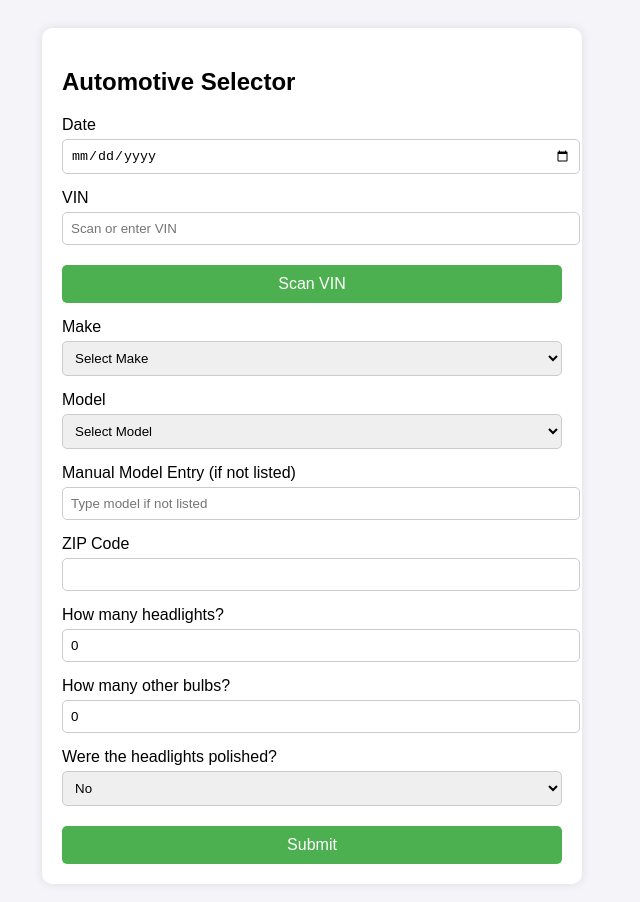
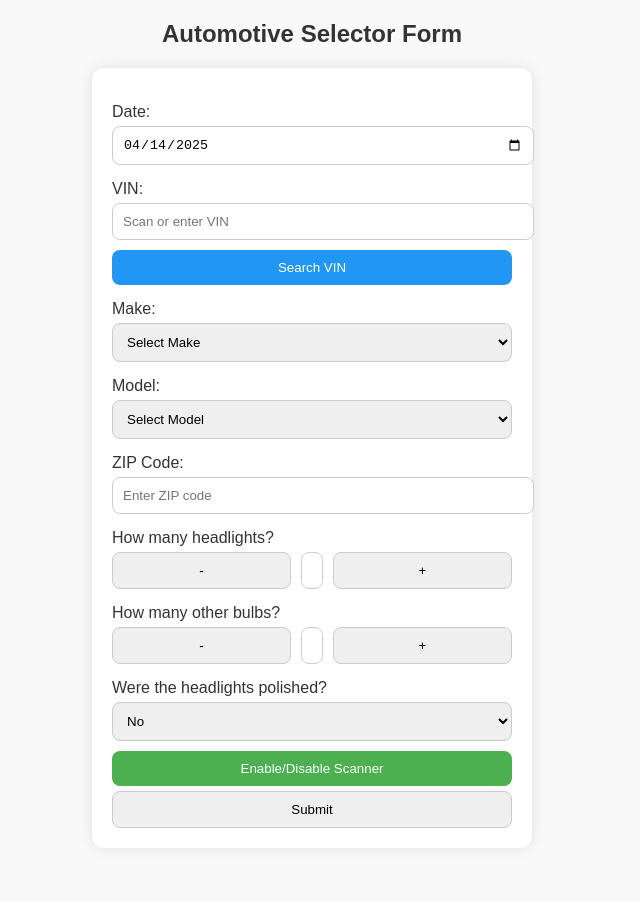
Before and after one commit to ncrtomdotorg/autolight, a plain HTML site: page index.html in a window 1280 px wide. Shown: the whole page, without its empty margins (328-968 px from the left). After the commit the page ends 868 px from the top, so only its background shows below. Drawn offline with Linux system fonts and the light colour scheme; no server answers.

Commit message:
Update index.html

```diff
--- a/index.html
+++ b/index.html
@@ -5,163 +5,241 @@
   <meta name="viewport" content="width=device-width, initial-scale=1.0"/>
   <title>Automotive Selector Form</title>
   <style>
-    body { font-family: Arial, sans-serif; background: #f4f4f9; padding: 20px; }
-    form { background: #fff; padding: 20px; border-radius: 10px; max-width: 500px; margin: auto; box-shadow: 0 0 10px rgba(0,0,0,0.1); }
-    label { display: block; margin-top: 15px; }
-    input, select { width: 100%; padding: 8px; margin-top: 5px; border-radius: 5px; border: 1px solid #ccc; }
-    button { margin-top: 20px; padding: 10px; width: 100%; background: #4CAF50; color: white; border: none; border-radius: 5px; font-size: 16px; }
-    #successMessage { display: none; text-align: center; margin-top: 20px; color: green; }
-    .loader { display: none; text-align: center; margin-top: 20px; }
+    body {
+      font-family: Arial, sans-serif;
+      margin: 20px;
+      background: #f9f9f9;
+      color: #333;
+    }
+    h2 {
+      text-align: center;
+    }
+    form {
+      max-width: 400px;
+      margin: auto;
+      background: white;
+      padding: 20px;
+      border-radius: 12px;
+      box-shadow: 0 0 15px rgba(0,0,0,0.1);
+    }
+    label {
+      display: block;
+      margin-top: 15px;
+    }
+    input, select, button {
+      width: 100%;
+      padding: 10px;
+      margin-top: 5px;
+      border-radius: 8px;
+      border: 1px solid #ccc;
+    }
+    .stepper {
+      display: flex;
+      align-items: center;
+      gap: 10px;
+    }
+    .stepper input {
+      flex: 1;
+    }
+    #scanner {
+      width: 100%;
+      margin-top: 15px;
+      display: none;
+    }
+    .toggle-button {
+      background-color: #4CAF50;
+      color: white;
+      border: none;
+      margin-top: 10px;
+    }
+    .search-btn {
+      background-color: #2196F3;
+      color: white;
+      border: none;
+      margin-top: 10px;
+    }
+    .success {
+      color: green;
+      text-align: center;
+    }
+    .error {
+      color: red;
+      text-align: center;
+    }
   </style>
-  <script src="https://unpkg.com/html5-qrcode/minified/html5-qrcode.min.js" type="text/javascript"></script>
 </head>
 <body>
 
-<form id="automotiveForm">
-  <h2>Automotive Selector</h2>
+<h2>Automotive Selector Form</h2>
+<form id="autoForm">
+  <label for="date">Date:</label>
+  <input type="date" id="date" name="date" required>
 
-  <label for="date">Date</label>
-  <input type="date" id="date" name="Date" value="" required>
+  <label for="vin">VIN:</label>
+  <input type="text" id="vin" name="vin" placeholder="Scan or enter VIN" required>
+  <button type="button" class="search-btn" onclick="manualVinSearch()">Search VIN</button>
 
-  <label for="vin">VIN</label>
-  <input type="text" id="vin" name="vin" placeholder="Scan or enter VIN" />
-  <button type="button" onclick="startScanner()">Scan VIN</button>
-  <div id="qr-reader" style="display:none; width:100%;"></div>
-
-  <label for="make">Make</label>
-  <select id="make" name="Make" required>
+  <label for="make">Make:</label>
+  <select id="make" name="make" required>
     <option value="">Select Make</option>
+    <!-- Will populate dynamically -->
   </select>
 
-  <label for="model">Model</label>
-  <select id="model" name="Model" required>
+  <label for="model">Model:</label>
+  <select id="model" name="model" required>
     <option value="">Select Model</option>
+    <!-- Will populate dynamically -->
   </select>
 
-  <label for="manualModel">Manual Model Entry (if not listed)</label>
-  <input type="text" id="manualModel" name="ManualModel" placeholder="Type model if not listed">
+  <label for="zip">ZIP Code:</label>
+  <input type="text" id="zip" name="zip" placeholder="Enter ZIP code" required>
 
-  <label for="zip">ZIP Code</label>
-  <input type="text" id="zip" name="ZIP" required>
+  <label>How many headlights?</label>
+  <div class="stepper">
+    <button type="button" onclick="stepper('headlights', -1)">-</button>
+    <input type="number" id="headlights" name="headlights" value="0" min="0" readonly>
+    <button type="button" onclick="stepper('headlights', 1)">+</button>
+  </div>
 
-  <label for="headlights">How many headlights?</label>
-  <input type="number" id="headlights" name="Headlights" value="0" min="0">
-
-  <label for="otherBulbs">How many other bulbs?</label>
-  <input type="number" id="otherBulbs" name="OtherBulbs" value="0" min="0">
+  <label>How many other bulbs?</label>
+  <div class="stepper">
+    <button type="button" onclick="stepper('otherBulbs', -1)">-</button>
+    <input type="number" id="otherBulbs" name="otherBulbs" value="0" min="0" readonly>
+    <button type="button" onclick="stepper('otherBulbs', 1)">+</button>
+  </div>
 
   <label for="polished">Were the headlights polished?</label>
-  <select id="polished" name="Polished">
-    <option value="No" selected>No</option>
+  <select id="polished" name="polished">
+    <option value="No">No</option>
     <option value="Yes">Yes</option>
   </select>
 
+  <button type="button" class="toggle-button" onclick="toggleScanner()">Enable/Disable Scanner</button>
+
+  <div id="scanner"></div>
+
   <button type="submit">Submit</button>
+  <div id="message"></div>
 </form>
 
-<div class="loader" id="loader">Submitting...</div>
-<div id="successMessage">Thank you! Your entry has been recorded. 🎉</div>
+<script src="https://unpkg.com/html5-qrcode"></script>
+<script>
+  const scriptURL = 'https://script.google.com/macros/s/AKfycbywW77s3BXRcNeSMEVIP-Qzz9m9RMwVkNaeYvnJvuKOOnV4enmOHaQGxQnOlVZzS08ZGQ/exec';
+  const form = document.getElementById('autoForm');
+  const scannerContainer = document.getElementById('scanner');
+  const vinInput = document.getElementById('vin');
+  let scannerActive = false;
+  let html5QrCode;
 
-<script>
-  const sheetURL = 'https://docs.google.com/spreadsheets/d/e/2PACX-1vR-Jz3xuUyr_IYCYPlXr0VIQFQj3-6T0hE-hhojpHelc_9FDZWIXy8JtPdyb_gIG-FiWbgWlHMuLGx-/pub?output=csv';
+  // Set today's date by default
+  document.getElementById('date').valueAsDate = new Date();
 
-  async function fetchMakesAndModels() {
-    const response = await fetch(sheetURL);
-    const data = await response.text();
-    const rows = data.split('\n').map(row => row.split(','));
+  // Stepper control
+  function stepper(fieldId, step) {
+    const input = document.getElementById(fieldId);
+    let value = parseInt(input.value) || 0;
+    value = Math.max(0, value + step);
+    input.value = value;
+  }
 
+  // Fetch makes and models
+  let makesAndModels = {};
+  fetch('https://your-google-sheet-url-for-makes-and-models') // <-- Replace with actual URL
+    .then(res => res.json())
+    .then(data => {
+      makesAndModels = data;
       const makeSelect = document.getElementById('make');
-    const modelSelect = document.getElementById('model');
-
-    const makeModelMap = {};
-
-    rows.forEach(([make, model]) => {
-      const cleanMake = make.trim();
-      const cleanModel = model.trim();
-
-      if (!makeModelMap[cleanMake]) {
-        makeModelMap[cleanMake] = [];
-      }
-      if (cleanModel && !makeModelMap[cleanMake].includes(cleanModel)) {
-        makeModelMap[cleanMake].push(cleanModel);
-      }
-    });
-
-    const makes = Object.keys(makeModelMap).sort();
-    makeSelect.innerHTML = '<option value="">Select Make</option>';
-    makes.forEach(make => {
+      Object.keys(makesAndModels).sort().forEach(make => {
         const option = document.createElement('option');
         option.value = make;
         option.textContent = make;
         makeSelect.appendChild(option);
       });
+    });
 
-    makeSelect.addEventListener('change', () => {
-      const selectedMake = makeSelect.value;
-      const models = makeModelMap[selectedMake] || [];
+  document.getElementById('make').addEventListener('change', function () {
+    const modelSelect = document.getElementById('model');
     modelSelect.innerHTML = '<option value="">Select Model</option>';
-      models.sort().forEach(model => {
+    if (makesAndModels[this.value]) {
+      makesAndModels[this.value].sort().forEach(model => {
         const option = document.createElement('option');
         option.value = model;
         option.textContent = model;
         modelSelect.appendChild(option);
       });
+    }
   });
+
+  async function manualVinSearch() {
+    const vin = vinInput.value.trim();
+    if (!vin) return alert('Please enter a VIN first.');
+    try {
+      const response = await fetch(`https://vpic.nhtsa.dot.gov/api/vehicles/DecodeVin/${vin}?format=json`);
+      const data = await response.json();
+      const make = data.Results.find(item => item.Variable === 'Make')?.Value;
+      const model = data.Results.find(item => item.Variable === 'Model')?.Value;
+
+      if (make && model) {
+        document.getElementById('make').value = make;
+        document.getElementById('make').dispatchEvent(new Event('change'));
+        setTimeout(() => {
+          document.getElementById('model').value = model;
+        }, 100); // Wait for models to populate
+      } else {
+        alert('Could not decode VIN. Please check the VIN and try again.');
+      }
+    } catch (error) {
+      console.error(error);
+      alert('Error decoding VIN.');
+    }
   }
 
-  fetchMakesAndModels();
-
-  function startScanner() {
-    const qrReader = document.getElementById('qr-reader');
-    qrReader.style.display = 'block';
-
-    const html5QrCode = new Html5Qrcode("qr-reader");
-    const qrConfig = { fps: 10, qrbox: { width: 250, height: 100 } };
-
-    html5QrCode.start(
-      { facingMode: "environment" },
-      qrConfig,
-      (decodedText) => {
-        document.getElementById('vin').value = decodedText;
-        html5QrCode.stop().then(() => {
-          qrReader.style.display = 'none';
-        }).catch(err => console.error('Failed to stop scanner', err));
-      },
-      (errorMessage) => {
-        console.warn(`QR Code no match: ${errorMessage}`);
+  async function startScanner() {
+    html5QrCode = new Html5Qrcode("scanner");
+    const config = { fps: 10, qrbox: 250, formatsToSupport: [Html5QrcodeSupportedFormats.CODE_39] };
+    try {
+      await html5QrCode.start({ facingMode: "environment" }, config, async (decodedText) => {
+        vinInput.value = decodedText;
+        manualVinSearch();
+        stopScanner();
+      });
+    } catch (err) {
+      console.error('Error starting scanner:', err);
+      alert('Error starting scanner: ' + err.message);
     }
-    ).catch(err => console.error('Unable to start scanner', err));
   }
 
-  const form = document.getElementById('automotiveForm');
-  const loader = document.getElementById('loader');
-  const successMessage = document.getElementById('successMessage');
+  function stopScanner() {
+    if (html5QrCode) {
+      html5QrCode.stop().then(() => {
+        scannerContainer.style.display = 'none';
+        scannerActive = false;
+      }).catch(err => console.error('Stop scanner error', err));
+    }
+  }
+
+  function toggleScanner() {
+    if (scannerActive) {
+      stopScanner();
+    } else {
+      scannerContainer.style.display = 'block';
+      startScanner();
+      scannerActive = true;
+    }
+  }
 
   form.addEventListener('submit', e => {
     e.preventDefault();
-    loader.style.display = 'block';
-
     const formData = new FormData(form);
-    if (!formData.get('Model') && formData.get('ManualModel')) {
-      formData.set('Model', formData.get('ManualModel'));
-    }
-
-    fetch('YOUR_GOOGLE_SCRIPT_WEB_APP_URL', {
-      method: 'POST',
-      body: formData
-    })
-    .then(response => {
-      loader.style.display = 'none';
-      successMessage.style.display = 'block';
+    fetch(scriptURL, { method: 'POST', body: formData })
+      .then(() => {
+        document.getElementById('message').innerHTML = '<p class="success">Thank you! Your entry has been recorded.</p>';
         form.reset();
-      setTimeout(() => {
-        successMessage.style.display = 'none';
-      }, 3000);
+        document.getElementById('date').valueAsDate = new Date();
       })
       .catch(error => {
-      loader.style.display = 'none';
-      alert('Error! Please try again.');
-      console.error(error);
+        console.error('Error!', error.message);
+        document.getElementById('message').innerHTML = '<p class="error">Error! Please try again.</p>';
       });
   });
 </script>
```
Lines whose indentation alone changed are shown as unchanged.
